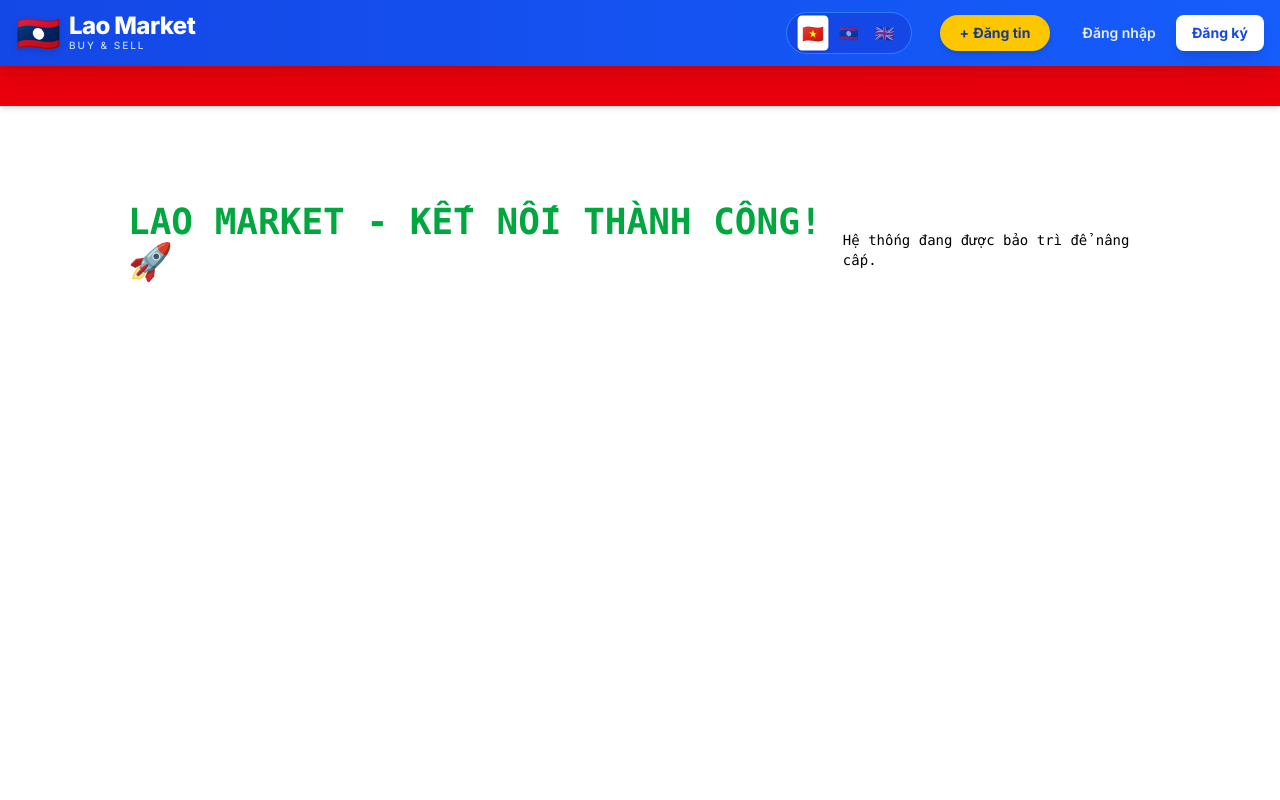
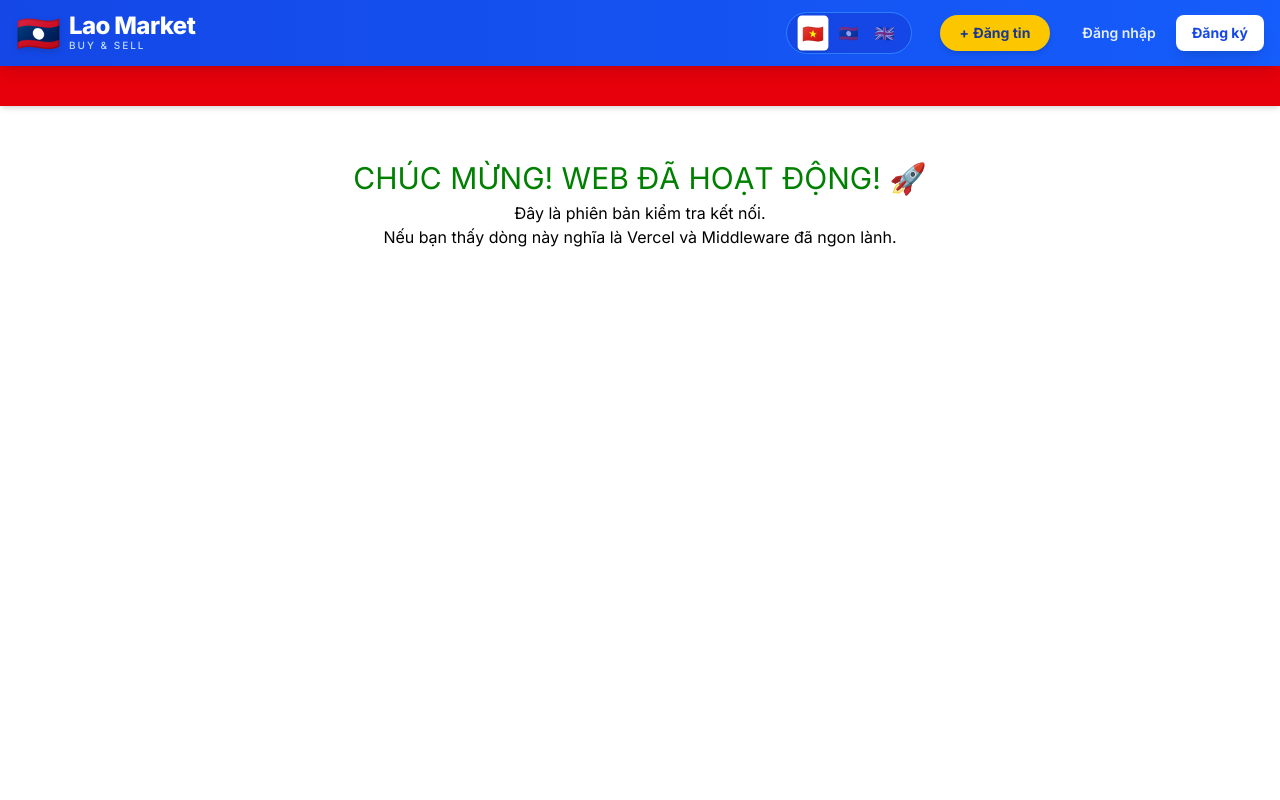
Before and after one commit to sonpham6868-pixel/lao-market68, a Next.js app: page / in a window 1280 px wide. Shown: the top 800 px of the page. Built offline with nearby package versions, Linux system fonts and the light colour scheme; no server answers.

Commit message:
Test trang chu khong can DB

```diff
--- a/src/app/page.js
+++ b/src/app/page.js
@@ -1,19 +1,16 @@
-import connectDB from "@/lib/db";
+// import connectDB from "@/lib/db"; // <--- Tạm thời đóng lại
+export const dynamic = 'force-dynamic';
 
-export const dynamic = 'force-dynamic'; // Bắt buộc chạy động để tránh lỗi Build
-
-export default async function Home() {
-  // Thử kết nối nhẹ 1 cái xem sao
-  await connectDB();
+export default function Home() {
+  // await connectDB(); // <--- Không kết nối Database nữa
 
   return (
-    <main className="flex min-h-screen flex-col items-center justify-between p-24">
-      <div className="z-10 w-full max-w-5xl items-center justify-between font-mono text-sm lg:flex">
-        <h1 className="text-4xl font-bold text-green-600">
-           LAO MARKET - KẾT NỐI THÀNH CÔNG! 🚀
-        </h1>
-        <p className="mt-4">Hệ thống đang được bảo trì để nâng cấp.</p>
-      </div>
-    </main>
+    <div style={{ textAlign: 'center', marginTop: '50px' }}>
+      <h1 style={{ color: 'green', fontSize: '30px' }}>
+         CHÚC MỪNG! WEB ĐÃ HOẠT ĐỘNG! 🚀
+      </h1>
+      <p>Đây là phiên bản kiểm tra kết nối.</p>
+      <p>Nếu bạn thấy dòng này nghĩa là Vercel và Middleware đã ngon lành.</p>
+    </div>
   );
 }
```
